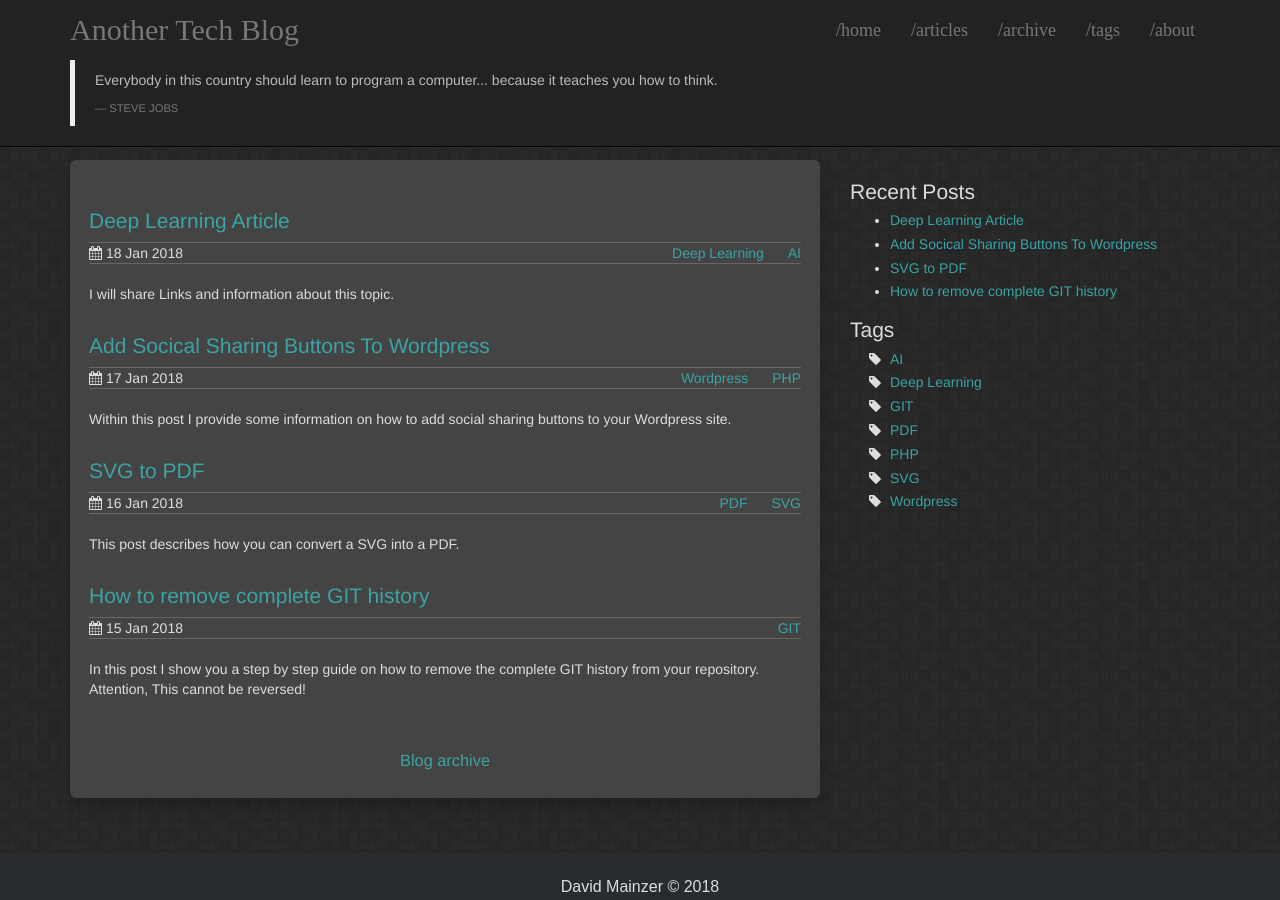
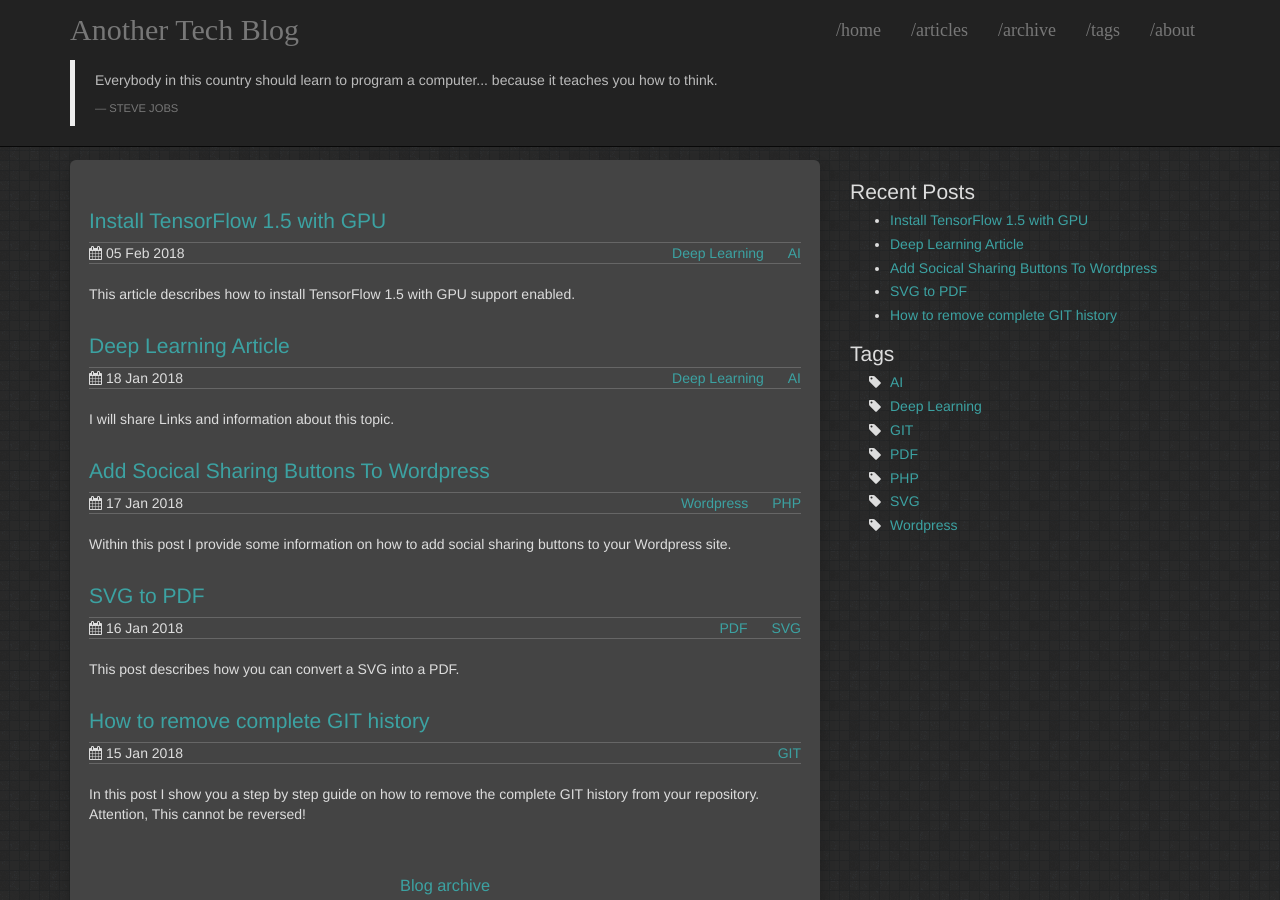
Before and after one commit to davidmainzer/davidmainzer.github.io, a Jekyll site: the page built from index.html, in a window 1280 px wide and 900 px high. Built offline with Jekyll 4.4.1, drawn with Linux system fonts in a browser that asks for light colours; nearby versions of some CDN libraries.

Commit message:
add how to install tensorflow 1.5

```diff
--- /dev/null
+++ b/_posts/2018-02-05-TensorFlow-1.5-GPU.md
@@ -0,0 +1,21 @@
+---
+layout: post
+title: "Install TensorFlow 1.5 with GPU"
+date: 2018-02-05 14:55:00
+share: true
+tags:
+- Deep Learning
+- AI
+categories:
+description: This article describes how to install TensorFlow 1.5 with GPU support enabled.
+---
+
+## TensorFlow
+
+I'm using Anaconda Python and the following command will install/update TensorFlow to version 1.5 using CUDA 9 and cuDNN 7.
+
+{% highlight bash %}
+pip install --ignore-installed --upgrade  https://storage.googleapis.com/tensorflow/linux/gpu/tensorflow_gpu-1.5.0rc1-cp36-cp36m-linux_x86_64.whl
+# If you have SSL problems use trusted-host flag
+pip install --trusted-host storage.googleapis.com --ignore-installed --upgrade  https://storage.googleapis.com/tensorflow/linux/gpu/tensorflow_gpu-1.5.0rc1-cp36-cp36m-linux_x86_64.whl
+{% endhighlight bash %}
```
Also changed, not shown: _posts/2018-01-15-Git-cleanup-history.md (+2 -2 lines).
